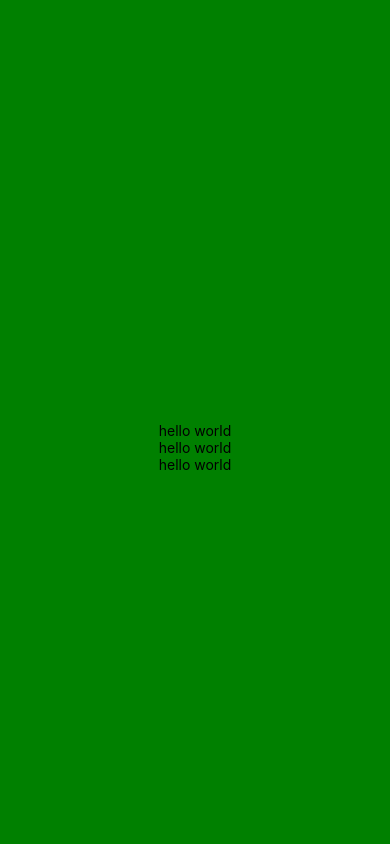
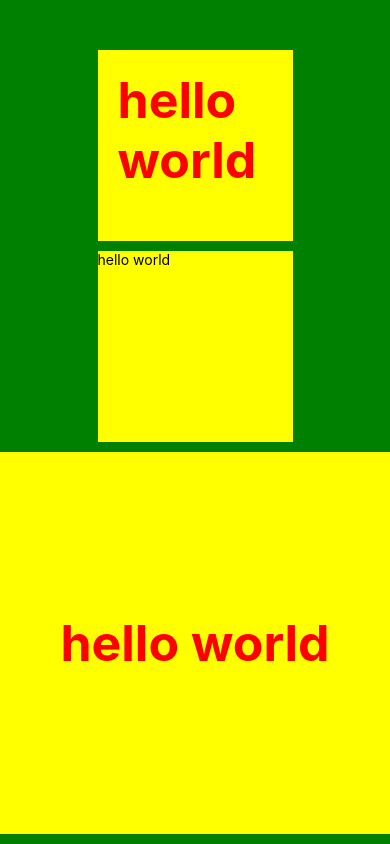
Before and after one commit to jjunnnys/react-native-component, a React Native app: screen / in a window 390 px wide. Built offline with nearby package versions, Linux system fonts and the light colour scheme.

Commit message:
Style 02

```diff
--- a/App.js
+++ b/App.js
@@ -13,14 +13,14 @@
   render() {
     return (
       <View style={styles.mainView}>
-        <View>
+        <View style={styles.subView}>
+          <Text style={styles.mainText}>hello world</Text>
+        </View>
+        <View style={styles.subView}>
           <Text>hello world</Text>
         </View>
-        <View>
-          <Text>hello world</Text>
-        </View>
-        <View>
-          <Text>hello world</Text>
+        <View style={styles.anotherSubView}>
+          <Text style={styles.mainText}>hello world</Text>
         </View>
       </View>
     );
@@ -35,6 +35,26 @@
     alignItems: 'center',
     justifyContent: 'center',
   },
+  subView: {
+    flex: 1,
+    backgroundColor: 'yellow',
+    marginBottom: 10,
+    width: '50%',
+  },
+  anotherSubView: {
+    flex: 2,
+    backgroundColor: 'yellow',
+    marginBottom: 10,
+    width: '100%',
+    alignItems: 'center',
+    justifyContent: 'center',
+  },
+  mainText: {
+    fontSize: 50,
+    fontWeight: 'bold',
+    color: 'red',
+    padding: 20,
+  },
 });
 
 export default App;
```
